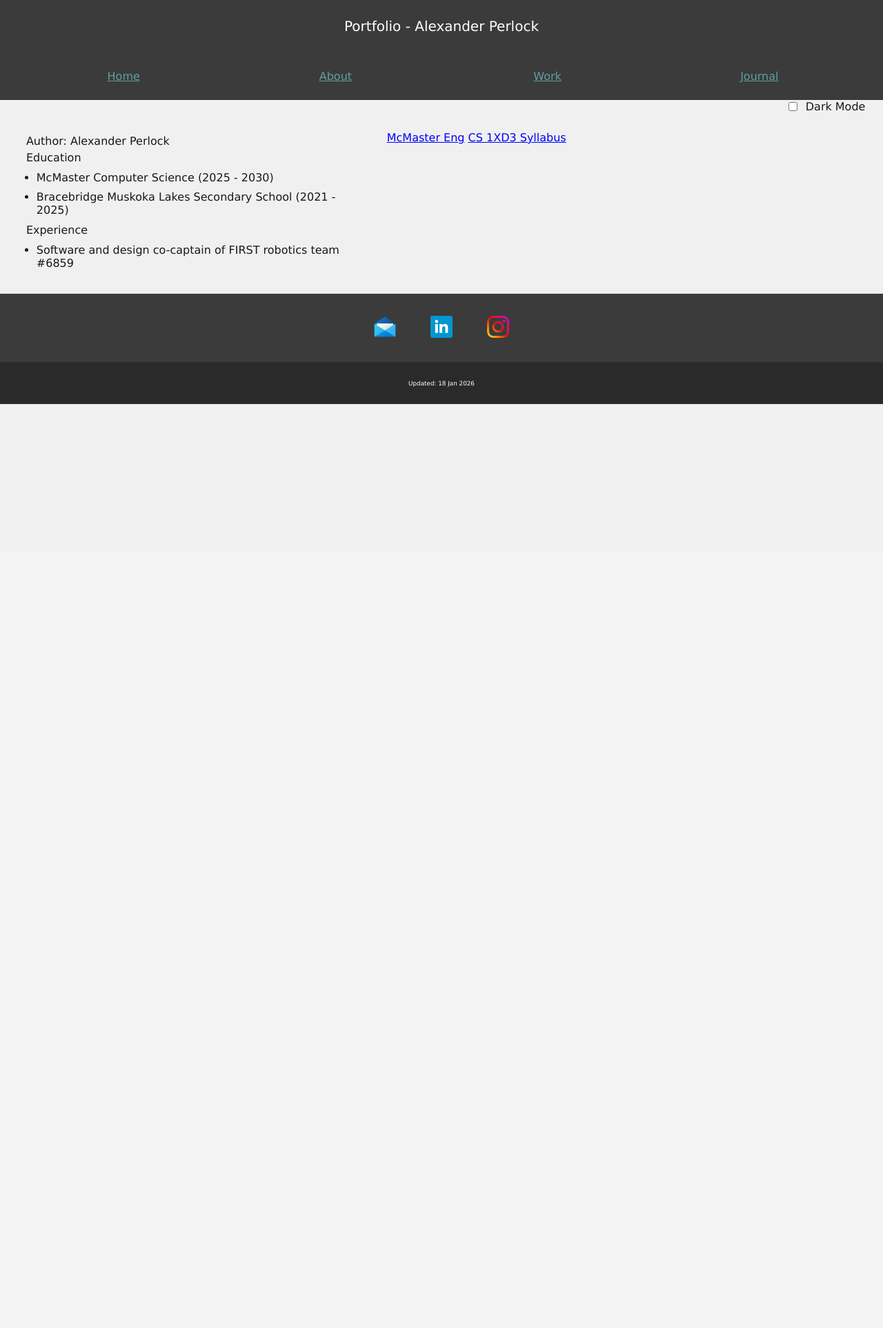
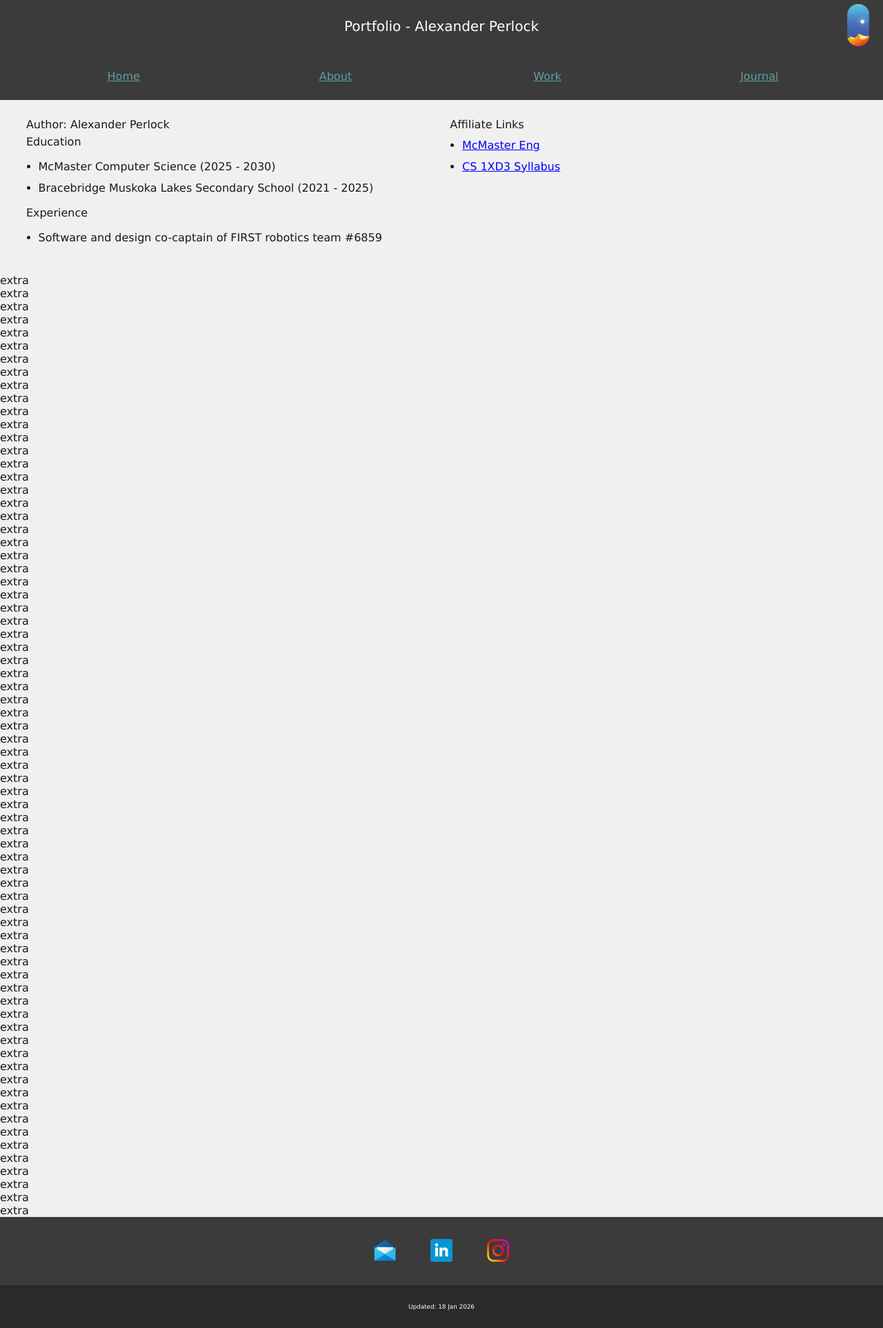
Before and after one commit to H3A4K/cs1xd3, a PHP site: page / in a window 1280 px wide. Shown: the whole page at 69% size. Before the commit the page ends 586 px from the top, so only its background shows below. Run offline with PHP 8.4, Linux system fonts and the light colour scheme.

Commit message:
JS Dark mode + saved choice btw pages

```diff
--- a/portfolio/assets/css/global.css
+++ b/portfolio/assets/css/global.css
@@ -3,6 +3,8 @@ Alexander Perlock
 
 Global Style Sheet
 */
+
+/* Light v. Dark mode colouring */
 :root {
     --bg-colour: #f0f0f0;
     --fg-colour: #191919;
@@ -13,8 +15,7 @@ Global Style Sheet
     --href-colour: blue;
     --nav-colour: cadetblue;
 }
-
-:root:has(#darkMode:checked) {
+[data-theme="dark"] {
     --bg-colour: #3B3B3B;
     --fg-colour: #f0f0f0;
 
@@ -32,6 +33,7 @@ Global Style Sheet
     font-family: 'Lucida Sans', 'Lucida Sans Regular', 'Lucida Grande', 'Lucida Sans Unicode', Geneva, Verdana, sans-serif;
 }
 
+/* Colors */
 body {
     background-color: var(--bg-colour);
     color: var(--fg-colour)
@@ -39,6 +41,20 @@ body {
 
 a {
     color: var(--href-colour);
+}
+
+footer {
+    background-color: var(--f-colour);
+}
+#contact,
+header, header p,
+nav {
+    background-color: var(--h-colour);
+}
+/*  */
+
+header {
+    align-items: center;
 }
 
 #content {
@@ -61,17 +77,6 @@ footer {
     color: white;
     text-align: center;
 }
-
-/* Background colors */
-footer {
-    background-color: var(--f-colour);
-}
-#contact,
-header,
-nav {
-    background-color: var(--h-colour);
-}
-/*  */
 
 /* Font size */
 header {
@@ -98,6 +103,11 @@ nav a {
     width: 100%;
 }
 
+nav {
+    position: sticky;
+    top: 0%;
+}
+
 #contact,
 nav,
 #social {
@@ -118,8 +128,8 @@ nav,
     padding: 2.5%;
 }
 #content p {
-    margin-top: 1%;
-    margin-bottom: 1%;
+    /* padding-top: 1%; */
+    padding-bottom: 1%;
 }
 
 #content ul {
@@ -139,6 +149,18 @@ nav,
         color: red;
         background-color: maroon;
     } */
+    header {
+        display: grid;
+        grid-template-columns: 1fr auto;
+    }
+    /* #theme {
+    position: fixed;
+    top:0.8%;
+    right:1.6%;
+    } */
+    #theme img {
+    width: clamp(16px, 2vw, 24px);
+}
 
 
 }
@@ -150,6 +172,18 @@ nav,
         color: cyan;
         background-color: darkgreen;
     } */
+    header {
+        display: grid;
+        grid-template-columns: 1fr auto;
+    }
+    /* #theme {
+    position: fixed;
+    top:0.8%;
+    right:1.6%;
+    } */
+    #theme img {
+    width: clamp(16px, 2vw, 24px)
+}
 }
 
 /* PC */
@@ -167,6 +201,18 @@ nav,
         /* border: 1px, solid, black; */
         margin-left: 1%;
         margin-right: 1%;
-        max-width: 50%;
+        align-items: center;
+        justify-content: right;
+        width: 50%;
+    }
+
+    #theme {
+        position: fixed;
+        top: 0.8%;
+        right: 1.6%;
+        /* z-index: 1; */
+    }
+    #theme img {
+        width: clamp(16px, 2.5vw, 32px)
     }
 }
--- a/portfolio/index.html
+++ b/portfolio/index.html
@@ -15,11 +15,17 @@ TODO: Change this header comment to describe the web page.
     <title>Portfolio - Alexander Perlock</title>
 
     <link rel="stylesheet" href="./assets/css/global.css">
+
+    <script defer src="./js/theme.js"></script>
 </head>
 
 <body>
     <div id="container">
-        <header>Portfolio - Alexander Perlock</header>
+        <header>
+            <p>Portfolio - Alexander Perlock</p>
+            <div id="theme"></div>
+        </header>
+
         <nav>
             <a href="./">Home</a>
             <a href="./about.html">About</a>
@@ -27,10 +33,6 @@ TODO: Change this header comment to describe the web page.
             <a href="./journal.html">Journal</a>
         </nav>
 
-        <div style="display:grid; grid-template-columns: 1fr auto; justify-items: end; padding-right:2%">
-            <input id="darkMode" onclick="" type="checkbox" style="margin-right: 1%;"> <label id="darkMode">Dark Mode</label>
-
-        </div>
 
 
         <div id="content">
@@ -46,12 +48,42 @@ TODO: Change this header comment to describe the web page.
                     <li>Software and design co-captain of FIRST robotics team #6859</li>
                 </ul></p>
             </div>
-            <div>
-                <a href="https://www.eng.mcmaster.ca/">McMaster Eng</a>
-                <a href="https://mcmaster.simplesyllabusca.com/en-US/doc/npmcw4yer/">CS 1XD3 Syllabus</a>
+            <div>Affiliate Links<ul>
+                    <li><a href="https://www.eng.mcmaster.ca/">McMaster Eng</a></li>
+                    <li><a href="https://mcmaster.simplesyllabusca.com/en-US/doc/npmcw4yer/">CS 1XD3 Syllabus</a></li>
+                </ul>
             </div>
+
+
             <!-- Insert Affiliate links : Mcmaster Eng, Course Syllabus -->
         </div>
+
+        <p>extra</p>
+        <p>extra</p><p>extra</p>
+        <p>extra</p><p>extra</p><p>extra</p>
+        <p>extra</p><p>extra</p><p>extra</p><p>extra</p>
+        <p>extra</p><p>extra</p>
+        <p>extra</p>
+        <p>extra</p><p>extra</p>
+        <p>extra</p><p>extra</p><p>extra</p>
+        <p>extra</p><p>extra</p><p>extra</p><p>extra</p>
+        <p>extra</p><p>extra</p><p>extra</p>
+        <p>extra</p><p>extra</p>
+        <p>extra</p><p>extra</p><p>extra</p>
+        <p>extra</p><p>extra</p><p>extra</p><p>extra</p>
+        <p>extra</p><p>extra</p><p>extra</p>
+        <p>extra</p><p>extra</p>
+        <p>extra</p><p>extra</p><p>extra</p>
+        <p>extra</p><p>extra</p><p>extra</p><p>extra</p>
+        <p>extra</p><p>extra</p><p>extra</p>
+        <p>extra</p><p>extra</p>
+        <p>extra</p><p>extra</p><p>extra</p>
+        <p>extra</p><p>extra</p><p>extra</p><p>extra</p>
+        <p>extra</p><p>extra</p><p>extra</p>
+        <p>extra</p><p>extra</p>
+        <p>extra</p><p>extra</p><p>extra</p>
+        <p>extra</p><p>extra</p><p>extra</p><p>extra</p>
+        <p>extra</p><p>extra</p>
 
         <nav id="contact">
             <!-- <div>Nothing Here Yet</div> -->
--- /dev/null
+++ b/portfolio/js/theme.js
@@ -0,0 +1,42 @@
+// Alexander Perlock
+
+// Managing swap between light and dark mode
+
+function setTheme(theme) {
+    document.documentElement.setAttribute("data-theme", theme);
+    localStorage.setItem("theme", theme);
+
+    const button = document.getElementById("theme");
+    button.innerHTML = `<img src="./assets/imgs/${theme}_mode.png">`;
+}
+
+function getTheme() {
+    const stored = localStorage.getItem("theme")
+    if (stored) {
+        return stored;
+    }
+
+    //https://stackoverflow.com/questions/56393880/how-do-i-detect-dark-mode-using-javascript4
+    if (window.matchMedia) {
+        return window.matchMedia('(prefers-color-scheme: dark)').matches ? "dark" : "light";
+    }
+
+    return "light";
+}
+
+// Implies only light and dark mode available
+function invertTheme() {
+    const theme = getTheme() == "light" ? "dark" : "light";
+    setTheme(theme);
+}
+
+//https://stackoverflow.com/questions/56393880/how-do-i-detect-dark-mode-using-javascript4
+window.matchMedia('(prefers-color-scheme: dark)').addEventListener('change', event => {
+    setTheme(event.matches ? "dark" : "light");
+});
+
+document.getElementById("theme").addEventListener("click", () => {
+    invertTheme();
+});
+
+setTheme(getTheme())
```
Also changed, not shown: portfolio/about.html (+7 -1 lines), portfolio/journal.html (+9 -3 lines), portfolio/work.html (+7 -1 lines), portfolio/assets/imgs/dark_mode.png (added), portfolio/assets/imgs/light_mode.png (added), portfolio/js/dark_mode.js (deleted).
